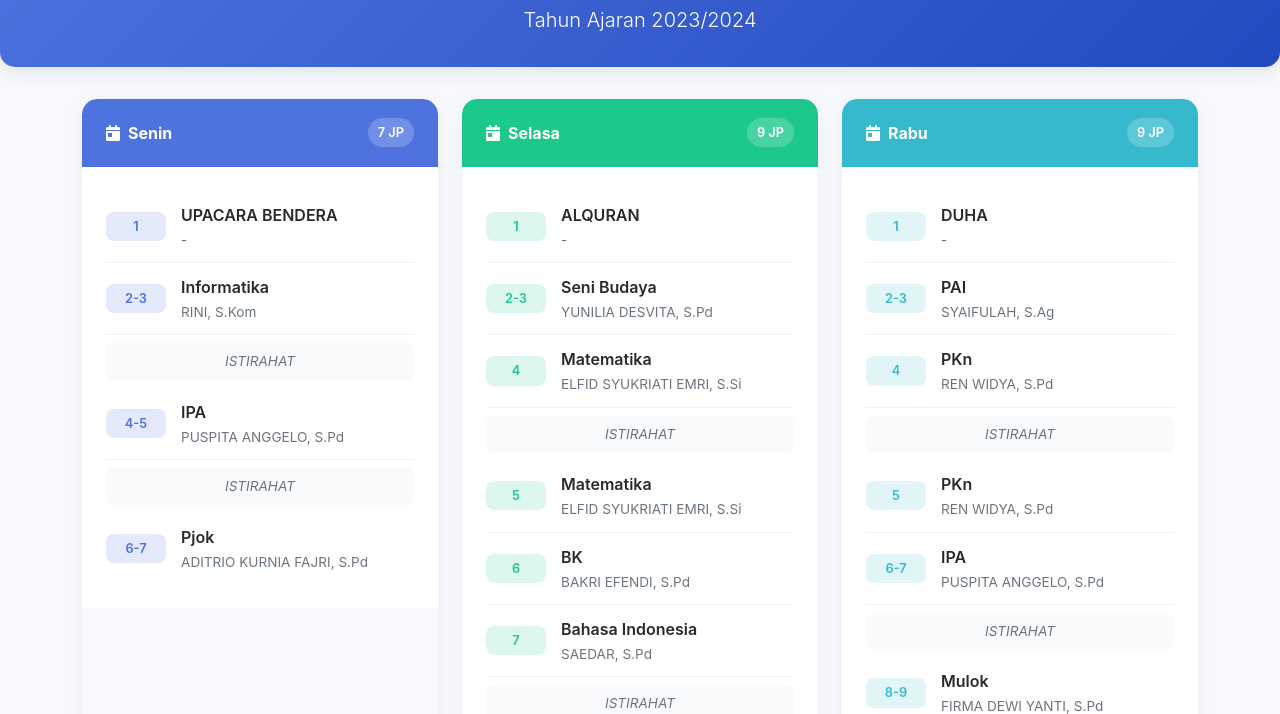
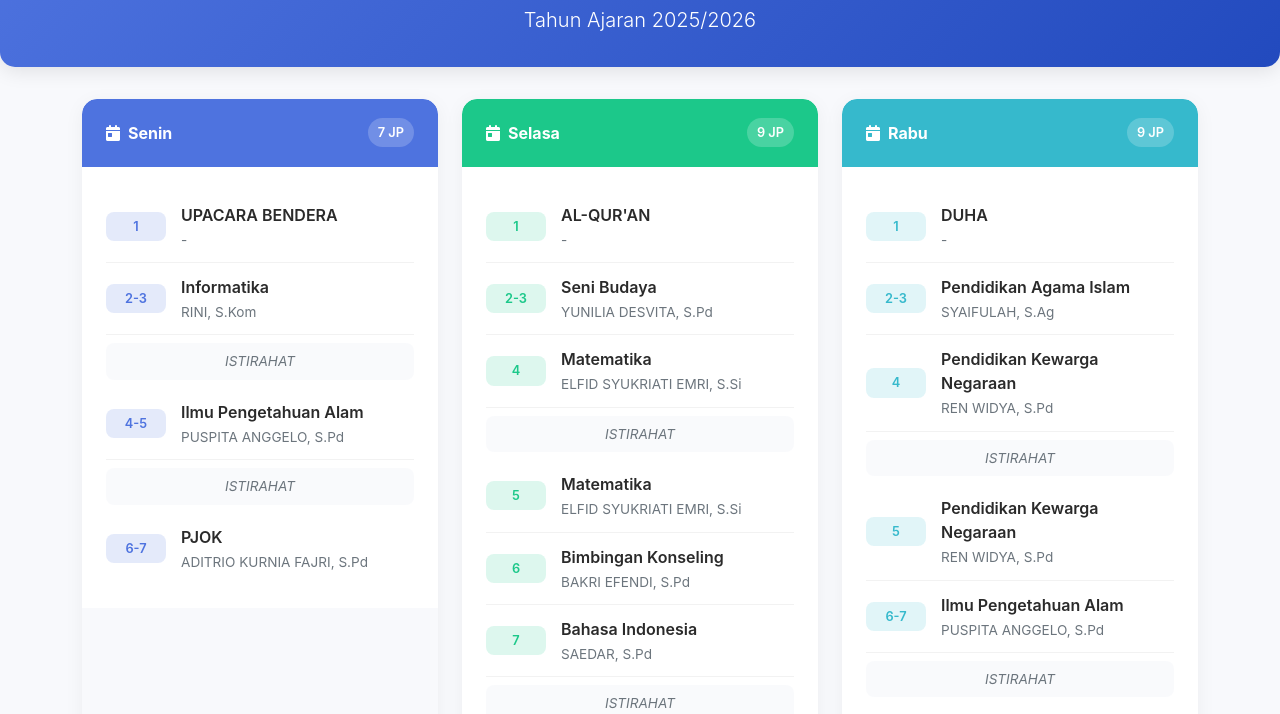
Before and after one commit to repowahyuillahi/daftarpelajaran, a plain HTML site: page index.html in a window 1280 px wide. Shown: the part 83-797 px from the top of the page. Drawn offline with nearby package versions, Linux system fonts and the light colour scheme.

Commit message:
Update index.html

```diff
--- a/index.html
+++ b/index.html
@@ -3,7 +3,7 @@
 <head>
     <meta charset="UTF-8">
     <meta name="viewport" content="width=device-width, initial-scale=1.0">
-    <title>Jadwal Pelajaran Modern</title>
+    <title>Jadwal Pelajaran Kelas VIII-2</title>
     <!-- Bootstrap 5 CSS -->
     <link href="https://cdn.jsdelivr.net/npm/bootstrap@5.3.0/dist/css/bootstrap.min.css" rel="stylesheet">
     <!-- Font Awesome -->
@@ -124,7 +124,7 @@
     <div class="header text-center">
         <div class="container">
             <h1><i class="fas fa-calendar-alt me-2"></i>Jadwal Pelajaran</h1>
-            <p class="lead mb-0">Tahun Ajaran 2023/2024</p>
+            <p class="lead mb-0">Tahun Ajaran 2025/2026</p>
         </div>
     </div>
 
@@ -160,7 +160,7 @@
                         <div class="schedule-item">
                             <span class="time-badge">4-5</span>
                             <div class="subject-info">
-                                <div class="subject-name">IPA</div>
+                                <div class="subject-name">Ilmu Pengetahuan Alam</div>
                                 <div class="teacher-name">PUSPITA ANGGELO, S.Pd</div>
                             </div>
                         </div>
@@ -170,7 +170,7 @@
                         <div class="schedule-item">
                             <span class="time-badge">6-7</span>
                             <div class="subject-info">
-                                <div class="subject-name">Pjok</div>
+                                <div class="subject-name">PJOK</div>
                                 <div class="teacher-name">ADITRIO KURNIA FAJRI, S.Pd</div>
                             </div>
                         </div>
@@ -189,7 +189,7 @@
                         <div class="schedule-item">
                             <span class="time-badge">1</span>
                             <div class="subject-info">
-                                <div class="subject-name">ALQURAN</div>
+                                <div class="subject-name">AL-QUR'AN</div>
                                 <div class="teacher-name">-</div>
                             </div>
                         </div>
@@ -223,7 +223,7 @@
                         <div class="schedule-item">
                             <span class="time-badge">6</span>
                             <div class="subject-info">
-                                <div class="subject-name">BK</div>
+                                <div class="subject-name">Bimbingan Konseling</div>
                                 <div class="teacher-name">BAKRI EFENDI, S.Pd</div>
                             </div>
                         </div>
@@ -268,7 +268,7 @@
                         <div class="schedule-item">
                             <span class="time-badge">2-3</span>
                             <div class="subject-info">
-                                <div class="subject-name">PAI</div>
+                                <div class="subject-name">Pendidikan Agama Islam</div>
                                 <div class="teacher-name">SYAIFULAH, S.Ag</div>
                             </div>
                         </div>
@@ -276,7 +276,7 @@
                         <div class="schedule-item">
                             <span class="time-badge">4</span>
                             <div class="subject-info">
-                                <div class="subject-name">PKn</div>
+                                <div class="subject-name">Pendidikan Kewarga Negaraan</div>
                                 <div class="teacher-name">REN WIDYA, S.Pd</div>
                             </div>
                         </div>
@@ -286,7 +286,7 @@
                         <div class="schedule-item">
                             <span class="time-badge">5</span>
                             <div class="subject-info">
-                                <div class="subject-name">PKn</div>
+                                <div class="subject-name">Pendidikan Kewarga Negaraan</div>
                                 <div class="teacher-name">REN WIDYA, S.Pd</div>
                             </div>
                         </div>
@@ -294,7 +294,7 @@
                         <div class="schedule-item">
                             <span class="time-badge">6-7</span>
                             <div class="subject-info">
-                                <div class="subject-name">IPA</div>
+                                <div class="subject-name">Ilmu Pengetahuan Alam</div>
                                 <div class="teacher-name">PUSPITA ANGGELO, S.Pd</div>
                             </div>
                         </div>
@@ -304,7 +304,7 @@
                         <div class="schedule-item">
                             <span class="time-badge">8-9</span>
                             <div class="subject-info">
-                                <div class="subject-name">Mulok</div>
+                                <div class="subject-name">Muatan Lokal</div>
                                 <div class="teacher-name">FIRMA DEWI YANTI, S.Pd</div>
                             </div>
                         </div>
@@ -334,7 +334,7 @@
                         <div class="schedule-item">
                             <span class="time-badge">2-4</span>
                             <div class="subject-info">
-                                <div class="subject-name">IPS</div>
+                                <div class="subject-name">Ilmu Pengetahuan Sosial</div>
                                 <div class="teacher-name">RAFIKA ANDELA, S.Pd</div>
                             </div>
                         </div>
```
